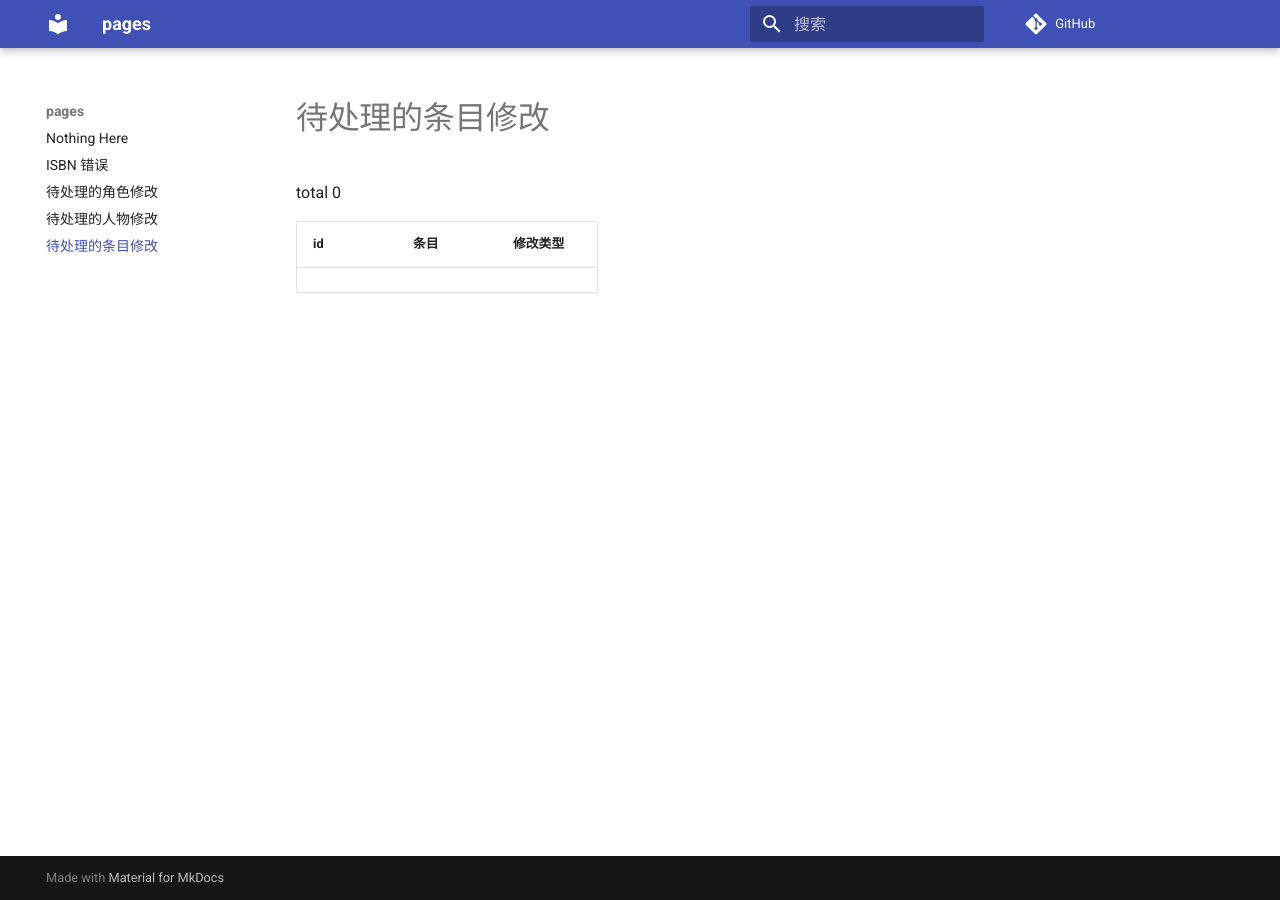
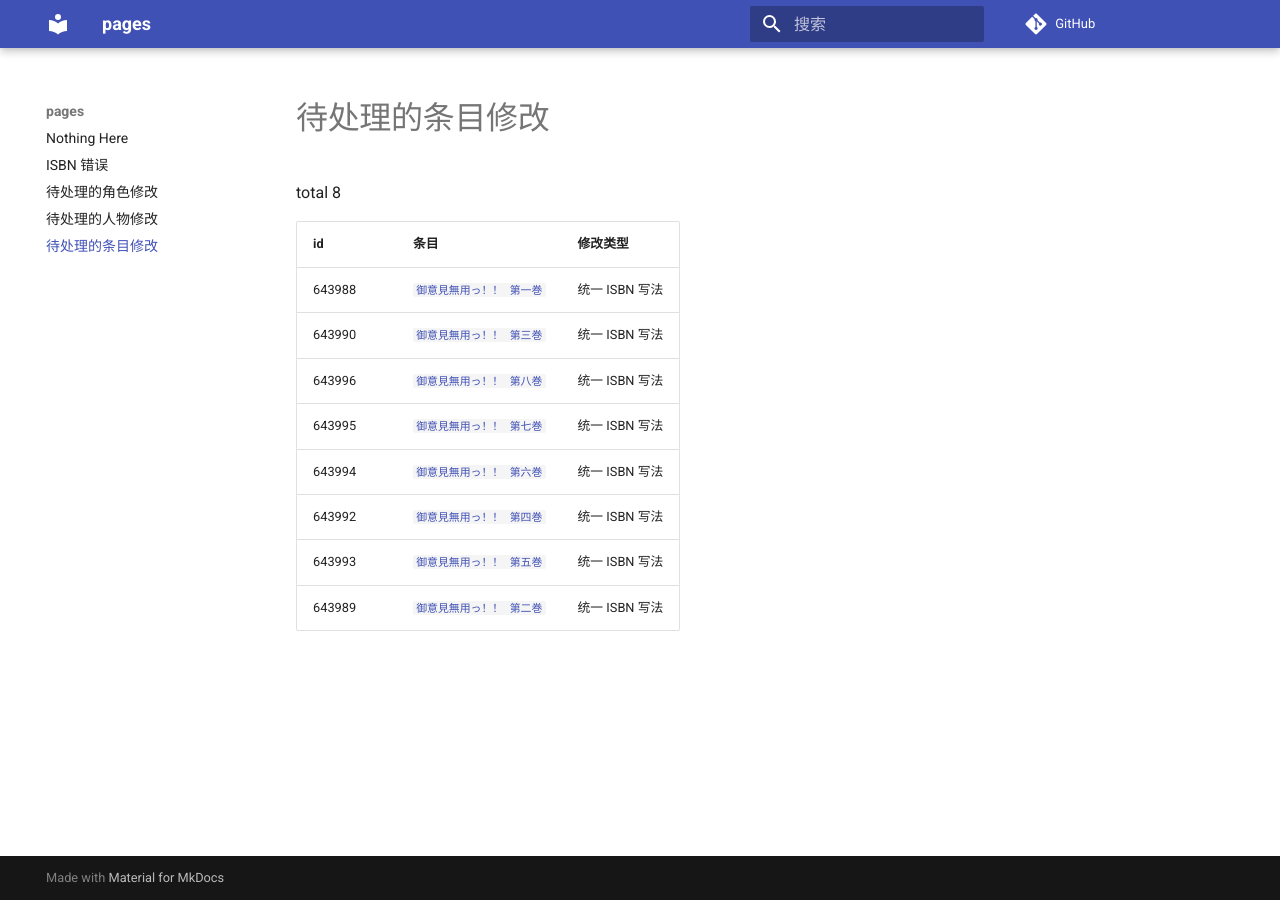
Before and after one commit to trim21/bangumi-pages, an MkDocs documentation site: the page built from docs/pending-subject-changes.md, in a window 1280 px wide. Built offline with MkDocs 1.6.1 and Material for MkDocs 9.7.7, drawn with Linux system fonts in a browser that asks for light colours; comment, search, counter and statistics services are not loaded.

Commit message:
update pending-changes.md

```diff
--- a/docs/pending-subject-changes.md
+++ b/docs/pending-subject-changes.md
@@ -1,6 +1,14 @@
 # 待处理的条目修改
 
-total 0
+total 8
 
 | id | 条目 | 修改类型 |
 | --- | --- | --- |
+| 643988 | [`御意見無用っ！！ 第一巻`](https://bgm.tv/subject/643988) | 统一 ISBN 写法 |
+| 643990 | [`御意見無用っ！！ 第三巻`](https://bgm.tv/subject/643990) | 统一 ISBN 写法 |
+| 643996 | [`御意見無用っ！！ 第八巻`](https://bgm.tv/subject/643996) | 统一 ISBN 写法 |
+| 643995 | [`御意見無用っ！！ 第七巻`](https://bgm.tv/subject/643995) | 统一 ISBN 写法 |
+| 643994 | [`御意見無用っ！！ 第六巻`](https://bgm.tv/subject/643994) | 统一 ISBN 写法 |
+| 643992 | [`御意見無用っ！！ 第四巻`](https://bgm.tv/subject/643992) | 统一 ISBN 写法 |
+| 643993 | [`御意見無用っ！！ 第五巻`](https://bgm.tv/subject/643993) | 统一 ISBN 写法 |
+| 643989 | [`御意見無用っ！！ 第二巻`](https://bgm.tv/subject/643989) | 统一 ISBN 写法 |
```
